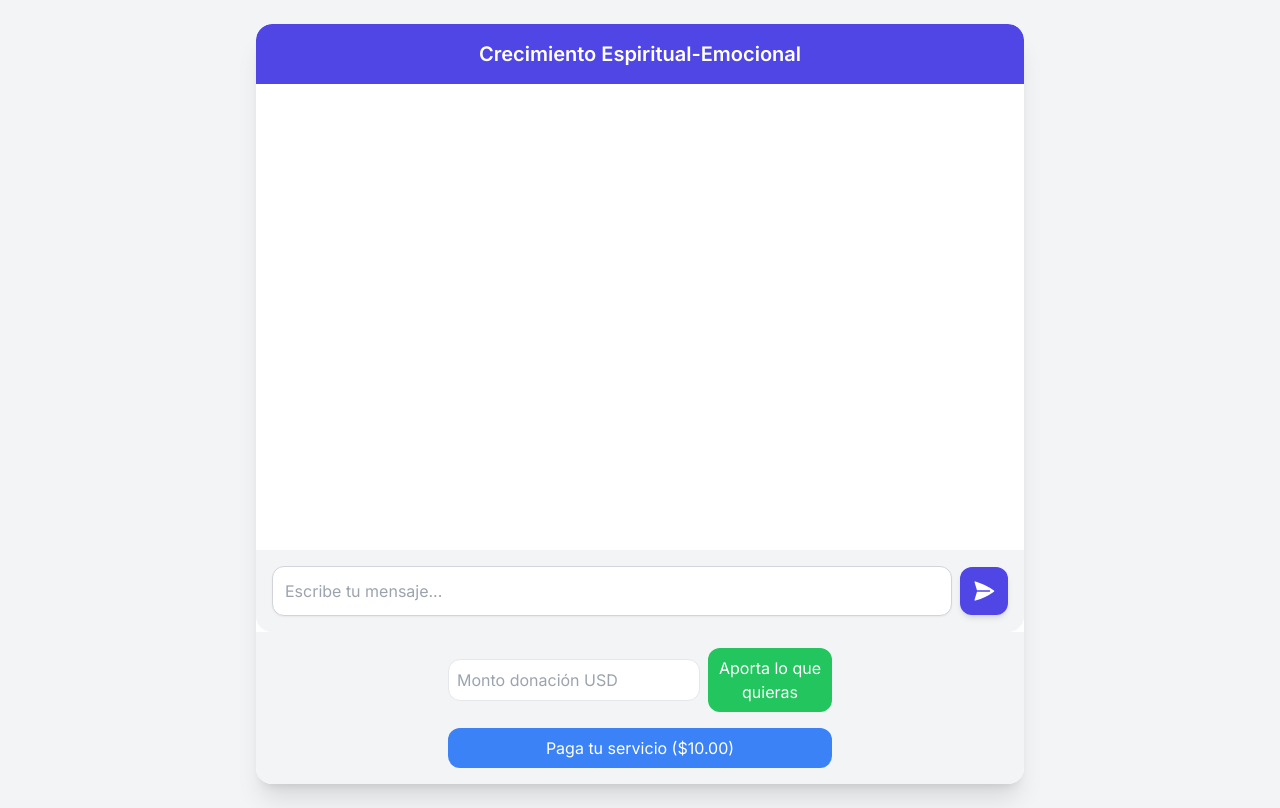
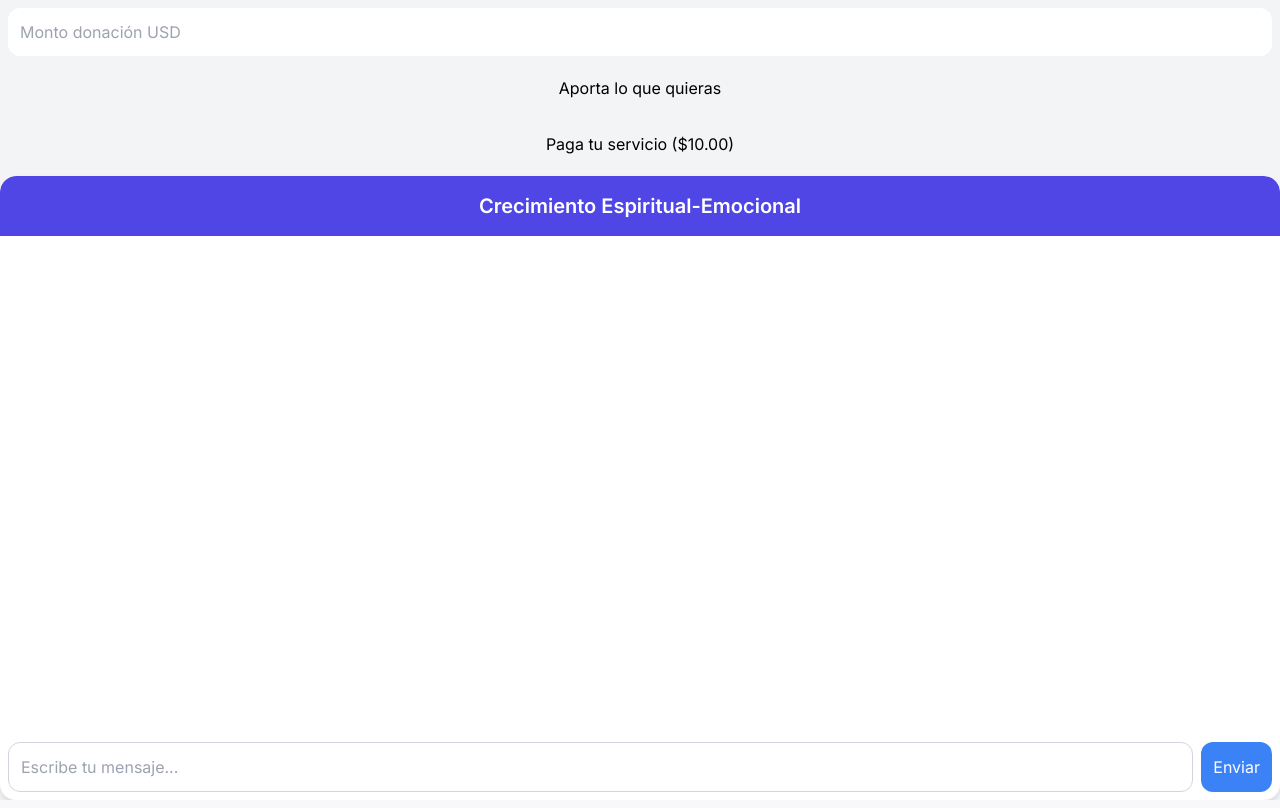
Before and after one commit to mayroga/Crecimiento-Espiritual--Emocional, a Flask app: page / in a window 1280 px wide. Run offline with Flask 3, Linux system fonts and the light colour scheme; some libraries are stand-ins or nearby versions.

Commit message:
Update index.html

```diff
--- a/templates/index.html
+++ b/templates/index.html
@@ -7,45 +7,137 @@
     <script src="https://cdn.tailwindcss.com"></script>
     <style>
         @import url('https://fonts.googleapis.com/css2?family=Inter:wght@400;500;600&display=swap');
-        body { font-family: 'Inter', sans-serif; background-color: #f3f4f6; }
-        .chat-container { max-width: 768px; height: 95vh; display: flex; flex-direction: column; margin: auto; }
-        .message { padding: 1rem; border-radius: 1rem; margin-bottom: 0.5rem; max-width: 80%; word-wrap: break-word; }
-        .user-message { background-color: #3b82f6; color: white; align-self: flex-end; border-bottom-right-radius: 0.25rem; }
-        .ai-message { background-color: #ffffff; color: #374151; align-self: flex-start; border-bottom-left-radius: 0.25rem; position: relative; }
-        .audio-icon { cursor: pointer; margin-left: 0.5rem; width: 1.25rem; height: 1.25rem; display: inline-block; }
-        .payment-section { display: flex; flex-direction: column; align-items: center; justify-content: center; gap: 1rem; }
+        body { font-family: 'Inter', sans-serif; background-color: #f3f4f6; margin:0; padding:0; }
+
+        .container {
+            display: flex;
+            flex-direction: column;
+            height: 100vh;
+            width: 100%;
+            max-width: 768px;
+            margin: auto;
+        }
+
+        .payment-section {
+            background-color: #f3f4f6;
+            padding: 0.5rem;
+            display: flex;
+            flex-direction: column;
+            gap: 0.5rem;
+        }
+
+        .payment-section input,
+        .payment-section button {
+            width: 100%;
+            font-size: 1rem;
+            padding: 0.75rem;
+            border-radius: 0.75rem;
+        }
+
+        .chat-container {
+            flex: 1;
+            display: flex;
+            flex-direction: column;
+            background-color: #ffffff;
+            overflow: hidden;
+            border-radius: 1rem;
+            box-shadow: 0 4px 6px rgba(0,0,0,0.1);
+        }
+
+        #messages-container {
+            flex: 1;
+            padding: 1rem;
+            overflow-y: auto;
+            display: flex;
+            flex-direction: column;
+            gap: 0.5rem;
+        }
+
+        .message {
+            padding: 1rem;
+            border-radius: 1rem;
+            max-width: 90%;
+            word-wrap: break-word;
+            font-size: 1rem;
+        }
+
+        .user-message {
+            background-color: #3b82f6;
+            color: white;
+            align-self: flex-end;
+            border-bottom-right-radius: 0.25rem;
+        }
+
+        .ai-message {
+            background-color: #ffffff;
+            color: #374151;
+            align-self: flex-start;
+            border-bottom-left-radius: 0.25rem;
+            position: relative;
+        }
+
+        .audio-icon {
+            cursor: pointer;
+            margin-left: 0.5rem;
+            width: 1.5rem;
+            height: 1.5rem;
+            display: inline-block;
+        }
+
+        .chat-input-section {
+            display: flex;
+            flex-direction: row;
+            gap: 0.5rem;
+            padding: 0.5rem;
+        }
+
+        .chat-input-section input {
+            flex: 1;
+            padding: 0.75rem;
+            font-size: 1rem;
+            border-radius: 0.75rem;
+            border: 1px solid #d1d5db;
+        }
+
+        .chat-input-section button {
+            padding: 0.75rem;
+            font-size: 1rem;
+            border-radius: 0.75rem;
+            background-color: #3b82f6;
+            color: white;
+            border: none;
+        }
+
+        @media (max-width: 500px) {
+            .container { height: 100vh; width: 100vw; border-radius: 0; }
+            .chat-input-section { flex-direction: column; }
+            .chat-input-section input, .chat-input-section button { width: 100%; }
+        }
     </style>
 </head>
-<body class="bg-gray-100 flex flex-col items-center justify-center p-4 sm:p-6">
+<body>
 
-    <div class="chat-container bg-white shadow-xl rounded-2xl overflow-hidden flex flex-col w-full">
-        <header class="bg-indigo-600 text-white p-4 text-center text-xl font-semibold rounded-t-2xl">
-            Crecimiento Espiritual-Emocional
-        </header>
-
-        <div id="messages-container" class="flex-grow p-4 overflow-y-auto space-y-4"></div>
-
-        <div class="p-4 bg-gray-100 flex items-center rounded-b-2xl">
-            <input type="text" id="user-input" placeholder="Escribe tu mensaje..."
-                   class="flex-grow p-3 rounded-xl border border-gray-300 focus:outline-none focus:ring-2 focus:ring-indigo-500 transition-all duration-200 shadow-sm">
-            <button id="send-button"
-                    class="ml-2 bg-indigo-600 text-white p-3 rounded-xl transition-all duration-200 hover:bg-indigo-700 focus:outline-none focus:ring-2 focus:ring-indigo-500 shadow-md">
-                <svg xmlns="http://www.w3.org/2000/svg" viewBox="0 0 24 24" fill="currentColor" class="w-6 h-6">
-                    <path d="M3.478 2.405a.75.75 0 0 0-.926.94l2.432 7.917H17.5a.75.75 0 0 1 0 1.5H4.984l-2.432 7.917a.75.75 0 0 0 .926.94 60.519 60.519 0 0 0 18.445-8.986.75.75 0 0 0 0-1.218A60.517 60.517 0 0 0 3.478 2.405Z" />
-                </svg>
-            </button>
+    <div class="container">
+        <!-- Sección de pagos siempre visible -->
+        <div class="payment-section">
+            <input type="number" id="donation-amount" placeholder="Monto donación USD" min="4.99" step="0.01">
+            <button id="donate-button">Aporta lo que quieras</button>
+            <button id="service-button">Paga tu servicio ($10.00)</button>
         </div>
 
-        <div class="p-4 bg-gray-100 rounded-b-2xl payment-section">
-            <div class="flex items-center w-full max-w-sm">
-                <input type="number" id="donation-amount" placeholder="Monto donación USD" min="4.99" step="0.01" class="border p-2 rounded-xl flex-grow mr-2">
-                <button id="donate-button" class="bg-green-500 text-white p-2 rounded-xl hover:bg-green-600 transition">Aporta lo que quieras</button>
-            </div>
-            <div class="flex items-center w-full max-w-sm">
-                <button id="service-button" class="bg-blue-500 text-white p-2 rounded-xl hover:bg-blue-600 transition w-full">Paga tu servicio ($10.00)</button>
+        <!-- Chat scrollable -->
+        <div class="chat-container">
+            <header class="bg-indigo-600 text-white p-4 text-center text-xl font-semibold rounded-t-2xl">
+                Crecimiento Espiritual-Emocional
+            </header>
+
+            <div id="messages-container"></div>
+
+            <div class="chat-input-section">
+                <input type="text" id="user-input" placeholder="Escribe tu mensaje...">
+                <button id="send-button">Enviar</button>
             </div>
         </div>
-
     </div>
 
     <script src="https://js.stripe.com/v3/"></script>
@@ -107,38 +199,20 @@
             if (e.key === 'Enter') sendMessage();
         });
 
-        // Manejador del botón de donación
         document.getElementById('donate-button').addEventListener('click', async () => {
             let amount = document.getElementById('donation-amount').value;
-            if (amount < 4.99) {
-                alert("La donación mínima es $4.99 USD");
-                return;
-            }
-            const res = await fetch("/create-donation-session", {
-                method: 'POST',
-                headers: { 'Content-Type': 'application/json' },
-                body: JSON.stringify({ amount: parseFloat(amount) })
-            });
+            if (amount < 4.99) { alert("La donación mínima es $4.99 USD"); return; }
+            const res = await fetch("/create-donation-session", { method: 'POST', headers: { 'Content-Type': 'application/json' }, body: JSON.stringify({ amount: parseFloat(amount) }) });
             const data = await res.json();
-            if (data.url) {
-                window.open(data.url, '_blank'); // Abrir Stripe en nueva pestaña
-            } else {
-                alert('Error al crear la sesión de donación: ' + data.error);
-            }
+            if (data.url) { window.open(data.url, '_blank'); } else { alert('Error: ' + data.error); }
         });
 
-        // Manejador del botón de servicio (nuevo)
         document.getElementById('service-button').addEventListener('click', async () => {
-            const res = await fetch("/create-service-session", {
-                method: 'POST'
-            });
+            const res = await fetch("/create-service-session", { method: 'POST' });
             const data = await res.json();
-            if (data.url) {
-                window.open(data.url, '_blank'); // Abrir Stripe en nueva pestaña
-            } else {
-                alert('Error al crear la sesión de pago de servicio: ' + data.error);
-            }
+            if (data.url) { window.open(data.url, '_blank'); } else { alert('Error: ' + data.error); }
         });
     </script>
+
 </body>
 </html>
```
